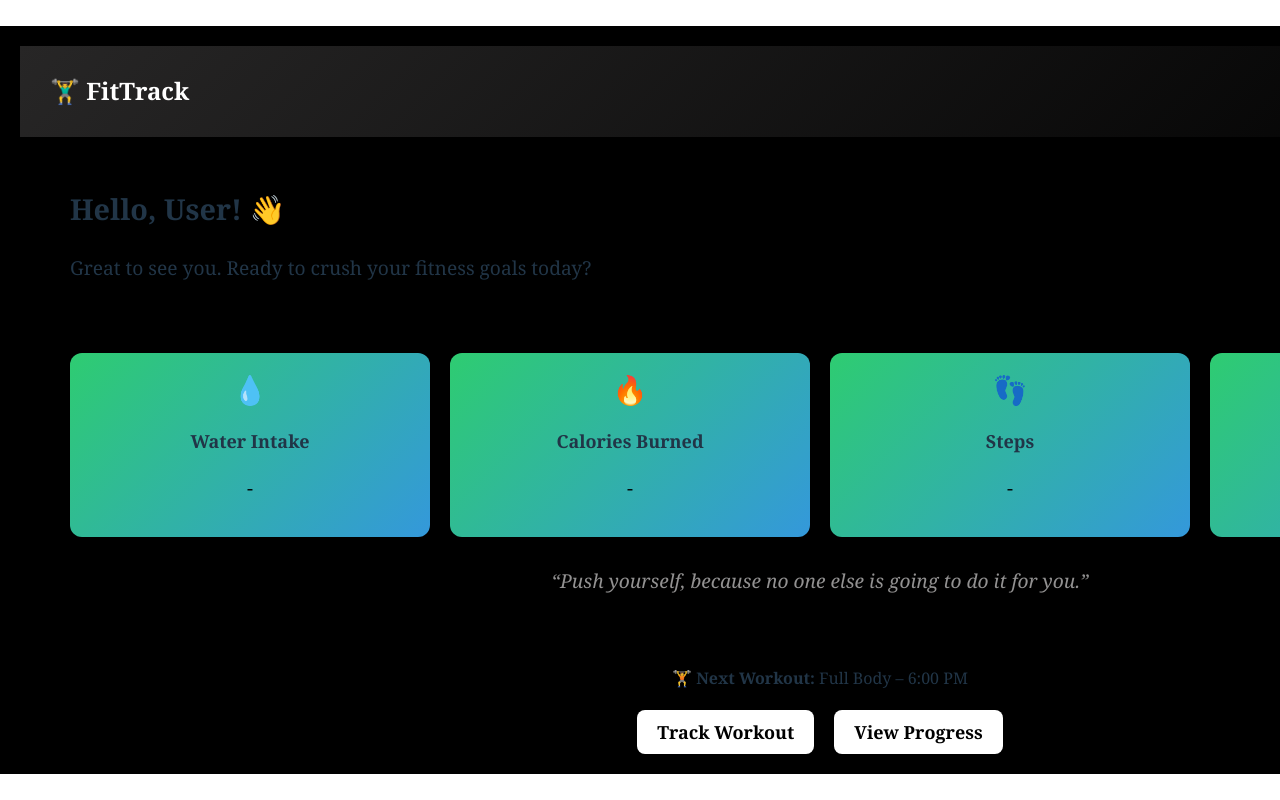
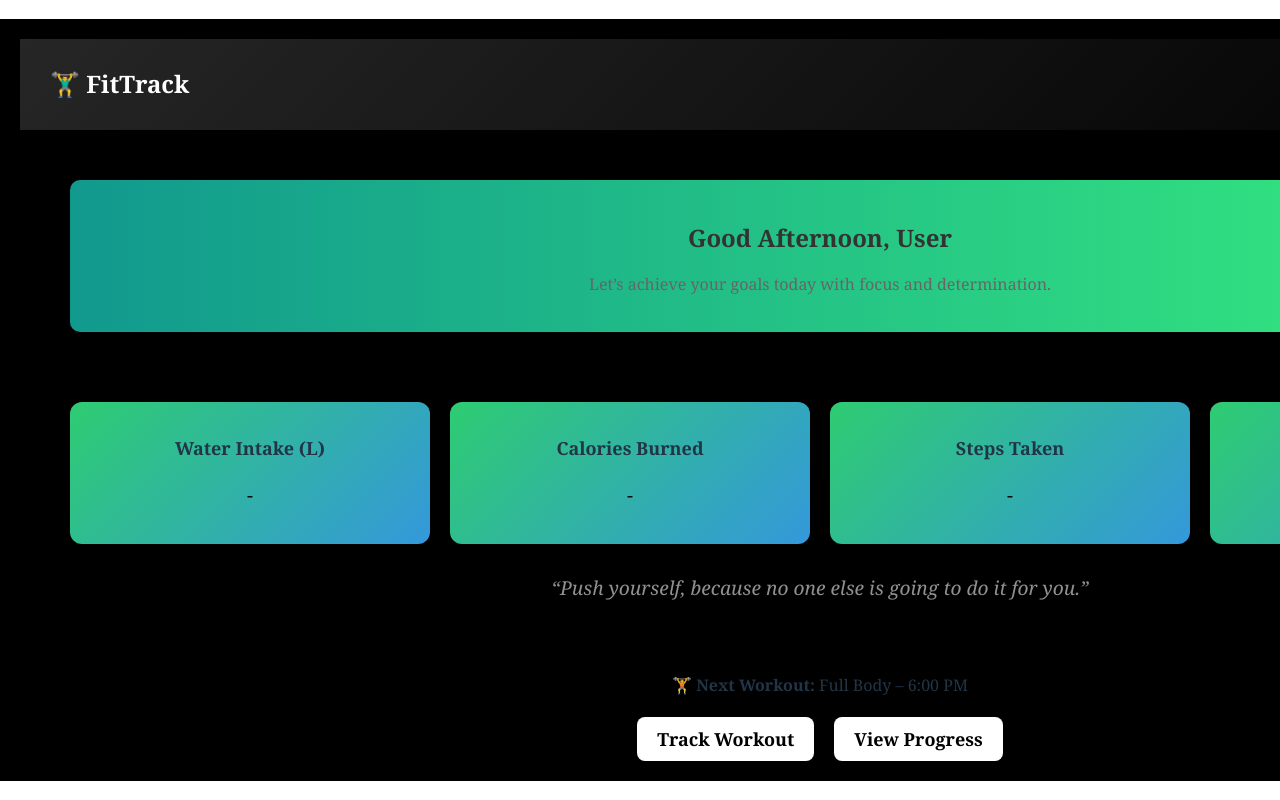
Before and after one commit to Avantheka/fitness-tracker, a React (Vite) app in the folder client/: page /dashboard in a window 1280 px wide. Shown: the top 800 px of the page. Built offline with nearby package versions, Linux system fonts and the light colour scheme; no server answers; sample sign-in values are in the browser's storage.

Commit message:
update greeting message and remove emojis from dashboard

```diff
--- a/client/src/components/Auth.css
+++ b/client/src/components/Auth.css
@@ -332,3 +332,26 @@
   border-radius: 6px;
   cursor: pointer;
 }
+
+.greeting-card {
+  background-color: #ffffff;
+  padding: 20px;
+  border-radius: 10px;
+  margin-bottom: 20px;
+  text-align: center;
+  font-family: Georgia, 'Times New Roman', Times, serif;
+  background: linear-gradient(to right, #11998e, #38ef7d);
+  color: white;
+  box-shadow: 0 0 10px rgba(0,0,0,0.05);
+}
+
+.greeting-card h2 {
+  font-size: 24px;
+  margin-bottom: 10px;
+  color: #333;
+}
+
+.greeting-card p {
+  font-size: 16px;
+  color: #666;
+}
--- a/client/src/components/GreetingCard.jsx
+++ b/client/src/components/GreetingCard.jsx
@@ -1,11 +1,18 @@
 import React from "react";
-import "../components/Auth.css";
+import "../components/Auth.css"; // or create a new CSS file if needed
 
 const GreetingCard = ({ name }) => {
+  const currentHour = new Date().getHours();
+  let greeting = "Welcome";
+
+  if (currentHour < 12) greeting = "Good Morning";
+  else if (currentHour < 18) greeting = "Good Afternoon";
+  else greeting = "Good Evening";
+
   return (
     <div className="greeting-card">
-      <h2>Hello, {name}! 👋</h2>
-      <p>Great to see you. Ready to crush your fitness goals today?</p>
+      <h2>{greeting}, {name}</h2>
+      <p>Let’s achieve your goals today with focus and determination.</p>
     </div>
   );
 };
--- a/client/src/pages/Dashboard.jsx
+++ b/client/src/pages/Dashboard.jsx
@@ -56,10 +56,11 @@ const Dashboard = () => {
         <GreetingCard name={data?.name || "User"} />
 
         <div className="dashboard-grid">
-          <GoalCard icon="💧" label="Water Intake" goal={data?.goals?.water || "-"} />
-          <GoalCard icon="🔥" label="Calories Burned" goal={data?.goals?.calories || "-"} />
-          <GoalCard icon="👣" label="Steps" goal={data?.goals?.steps || "-"} />
-          <GoalCard icon="⏱️" label="Workout Time" goal={data?.goals?.workout || "-"} />
+          <GoalCard label="Water Intake (L)" goal={data?.goals?.water || "-"} bgColor="#e7f0fd" />
+          <GoalCard label="Calories Burned" goal={data?.goals?.calories || "-"} bgColor="#e6f7f1" />
+          <GoalCard label="Steps Taken" goal={data?.goals?.steps?.toLocaleString() || "-"} bgColor="#fff4d9" />
+          <GoalCard label="Workout Time (min)" goal={data?.goals?.workout || "-"} bgColor="#f4e1ff" />
+
         </div>
 
         <div className="dashboard-extras">
```
